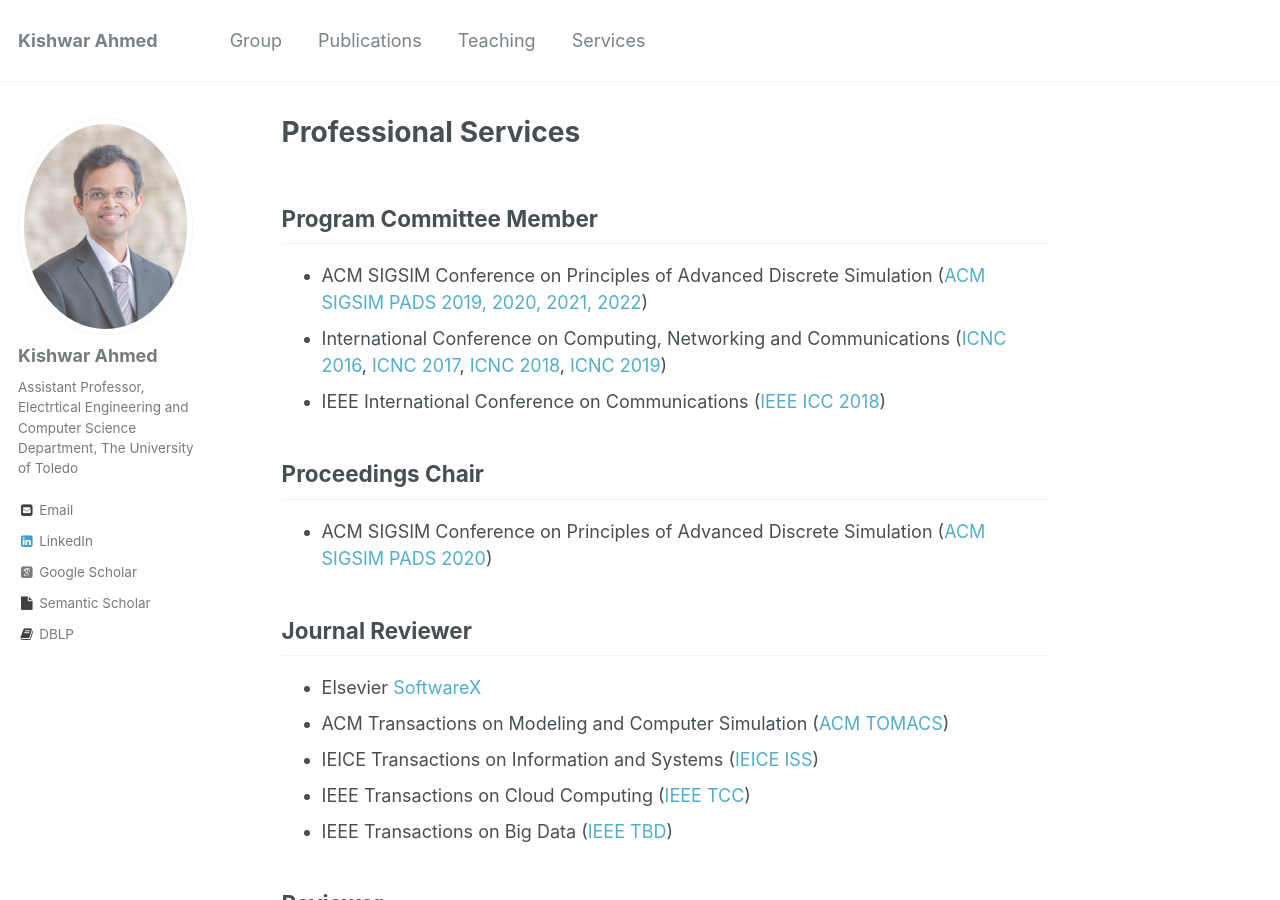
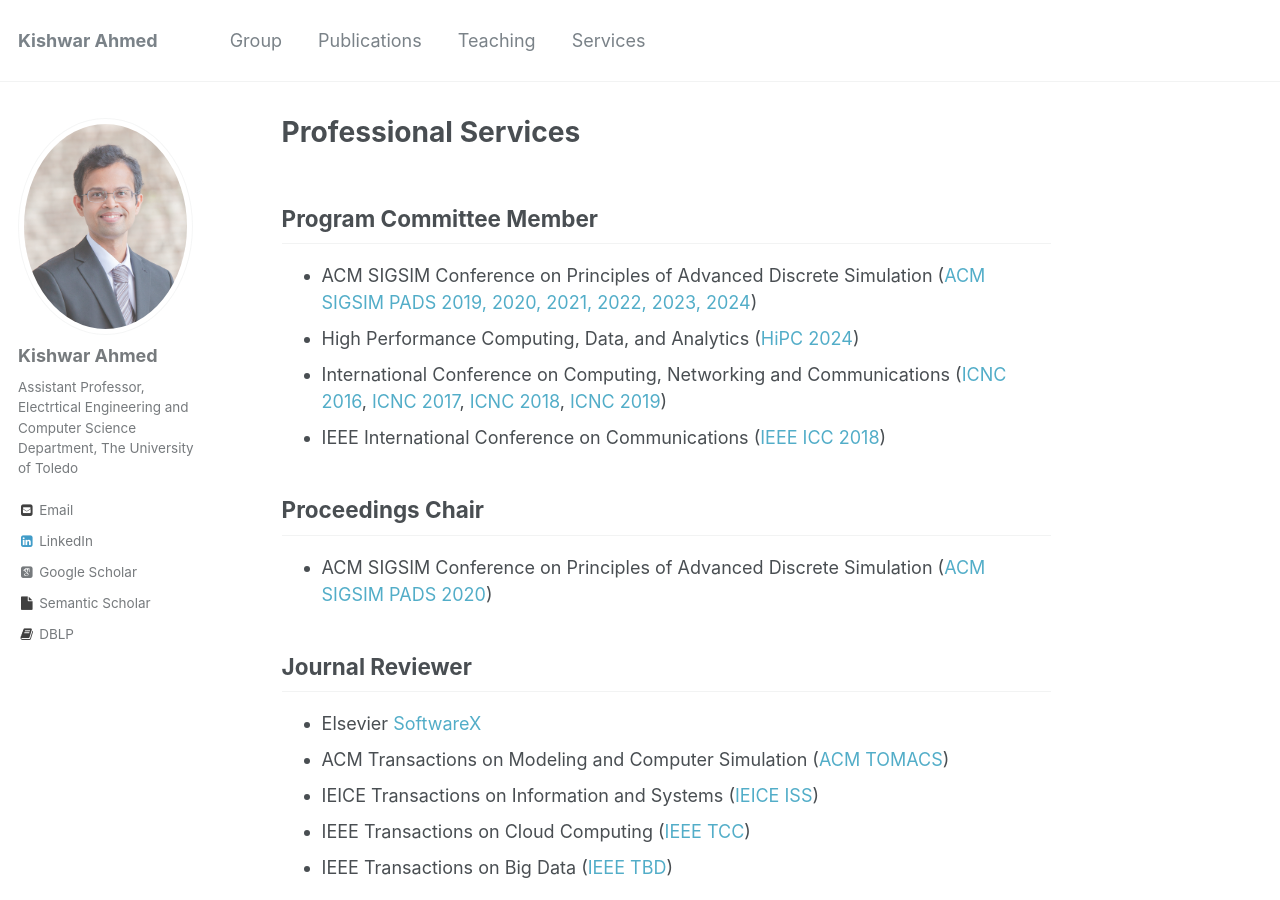
Before and after one commit to kishwarbd/kishwarbd.github.io, a Jekyll site: the page built from _pages/services.md, in a window 1280 px wide and 900 px high. Built offline with Jekyll 4.4.1, drawn with Linux system fonts in a browser that asks for light colours; some web fonts are replaced.

Commit message:
Update services.md

```diff
--- a/_pages/services.md
+++ b/_pages/services.md
@@ -5,7 +5,8 @@ author_profile: true
 ---
 
 ## Program Committee Member
-* ACM SIGSIM Conference on Principles of Advanced Discrete Simulation ([ACM SIGSIM PADS 2019, 2020, 2021, 2022](https://www.acm-sigsim-pads.org/))
+* ACM SIGSIM Conference on Principles of Advanced Discrete Simulation ([ACM SIGSIM PADS 2019, 2020, 2021, 2022, 2023, 2024](https://www.acm-sigsim-pads.org/))
+* High Performance Computing, Data, and Analytics ([HiPC 2024](https://www.hipc.org/))
 * International Conference on Computing, Networking and Communications ([ICNC 2016](http://www.conf-icnc.org/2016/), [ICNC 2017](http://www.conf-icnc.org/2017/), [ICNC 2018](http://www.conf-icnc.org/2018/), [ICNC 2019](http://www.conf-icnc.org/2019/))
 * IEEE International Conference on Communications ([IEEE ICC 2018](http://icc2018.ieee-icc.org/))
 
```
